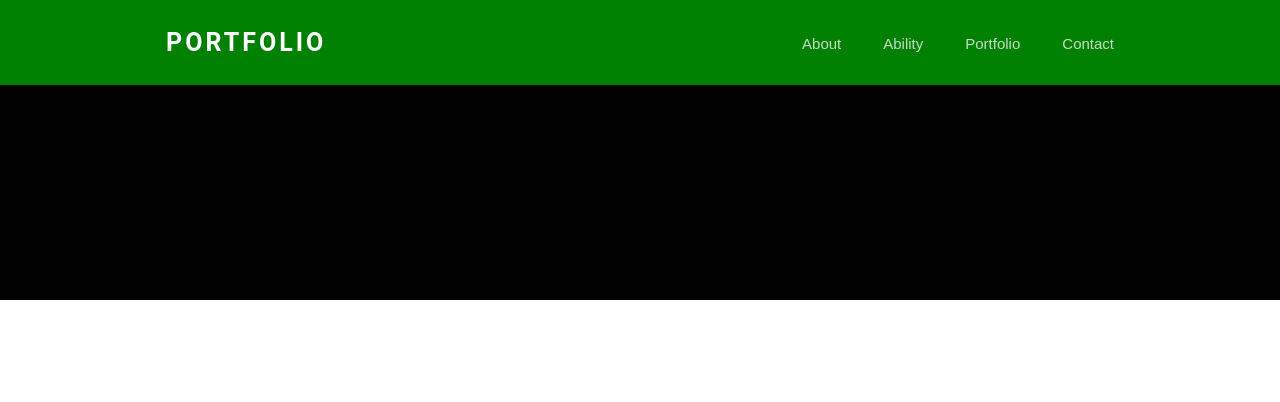
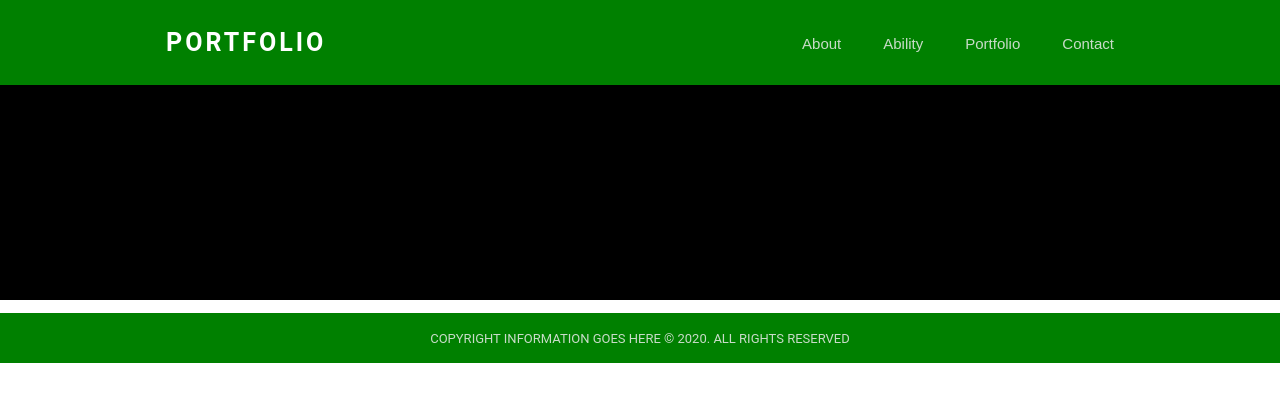
Before and after one commit to daaaayeah/react-github-pages, a React (Create React App) app: page / in a window 1280 px wide. Shown: the top 402 px of the page. Built offline with nearby package versions, Linux system fonts and the light colour scheme.

Commit message:
Add copyright

```diff
--- a/src/Bottom.js
+++ b/src/Bottom.js
@@ -4,11 +4,16 @@ import styled from 'styled-components';
 class Bottom extends Component {
     render() {
         return (
-            <Contact>
-                <div>
-                    <P>CONTACT</P>
-                </div>
-            </Contact>
+            <div>
+                <Contact>
+                    <div>
+                        <P>CONTACT</P>
+                    </div>
+                </Contact>
+                <CopyRight>
+                    COPYRIGHT INFORMATION GOES HERE © 2020. ALL RIGHTS RESERVED
+                </CopyRight>
+            </div>
         )
     }
 }
@@ -27,4 +32,16 @@ const P = styled.p`
   font-family: Roboto;
 `;
 
+const CopyRight = styled. p`
+  color: #c8dbc8;
+  background-color: green;
+  font-size: 13px;
+  font-family: Roboto;
+  height: 50px;
+  width: 100%;
+  display: flex;
+  align-items: center;
+  justify-content: center;
+`;
+
 export default Bottom;
```
